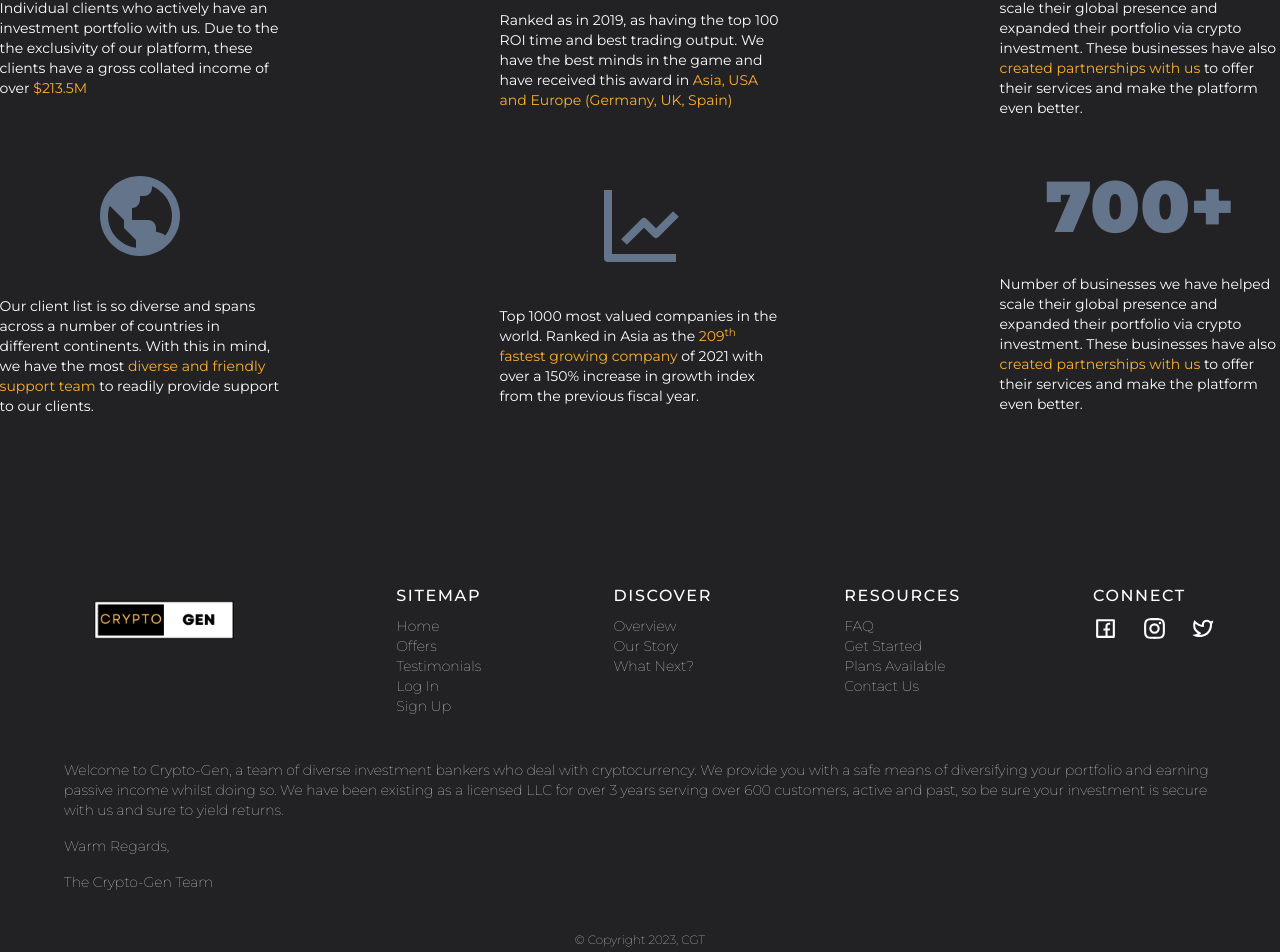
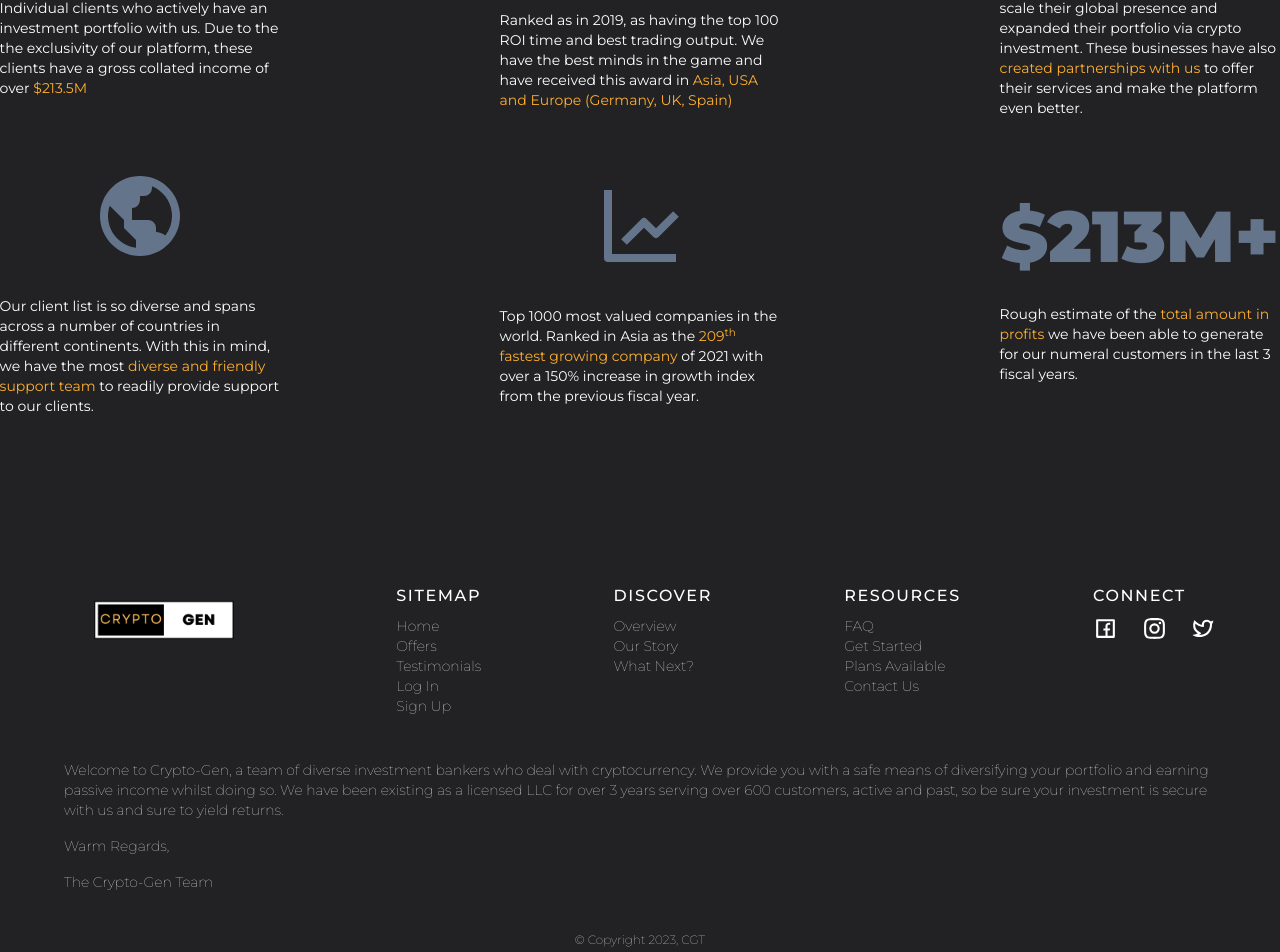
Before and after one commit to peterdtitan/crypto-next, a Next.js app: page /testimonials in a window 1280 px wide. Shown: the part 806-1758 px from the top of the page. Built offline with nearby package versions, Linux system fonts and the light colour scheme; no server answers.

Commit message:
Update testimonials

```diff
--- a/pages/customer/withdrawals.js
+++ b/pages/customer/withdrawals.js
@@ -43,7 +43,7 @@ export default function Withdrawals(withdrawals) {
                       <>
                         <div className="flex items-center justify-between px-4 py-3 bg-gray-50">
                           <div className="text-sm font-medium text-gray-900">{withdrawal.date}</div>
-                          <div className="text-sm font-medium text-gray-900 p-2 rounded-full bg-green-100 text-green-700">${withdrawal.amount}</div>
+                          <div className="text-sm font-medium text-gray-900 p-2 rounded-full bg-green-100">${withdrawal.amount}</div>
                           <div
                             className={`text-xs font-medium p-2 w-20 flex justify-center rounded-full ${
                               withdrawal.status === 'Pending'
@@ -78,7 +78,7 @@ export default function Withdrawals(withdrawals) {
             </ul>
             )
               :
-              <div className="w-[300px] h-[300px] flex items-center justify-center gap-6 flex-col w-full">
+              <div className=" h-[300px] flex items-center justify-center gap-6 flex-col w-full">
                 <BiError className="text-6xl text-red-700" />
                 <p className="text-black text-lg italic">No earnings to display!</p>
               </div>
--- a/pages/testimonials.js
+++ b/pages/testimonials.js
@@ -58,10 +58,9 @@ export default function Testimonials() {
           </div>
 
           <div className="flex flex-col items-center justify-center p-4 gap-8 h-[300px] md:h-[200px] w-[300px] md:w-[500px]">
-            <h1 className="text-7xl text-slate-500 font-bold">700+</h1>
+            <h1 className="text-7xl text-slate-500 font-bold">$213M+</h1>
             <p className='w-[60%] text-sm'>
-              Number of businesses we have helped scale their global presence and expanded their portfolio via crypto investment.
-              These businesses have also <span className="text-primaryYellow">created partnerships with us </span> to offer their services and make the platform even better.
+              Rough estimate of the <span className="text-primaryYellow">total amount in profits </span> we have been able to generate for our numeral customers in the last 3 fiscal years.
             </p>
           </div>
         </div>
```
